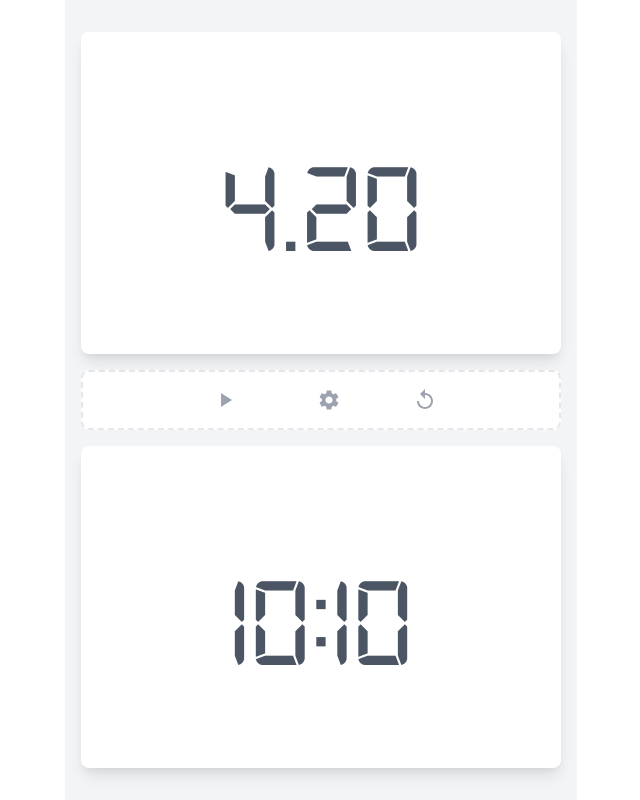
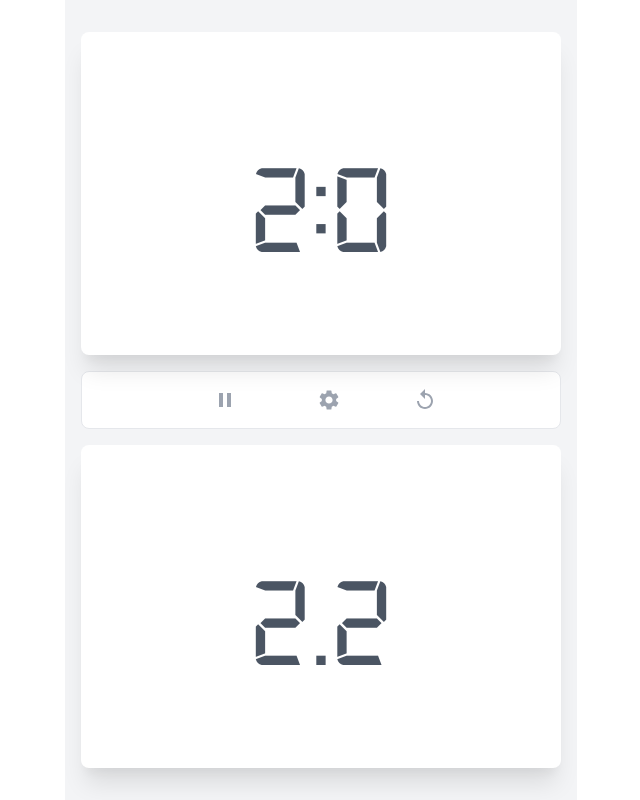
Before and after one commit to iqbaltawakkal/chessclock, a React app: page / in a window 1280 px wide. Shown: the whole page, without its empty margins (319-959 px from the left). Built offline with nearby package versions, Linux system fonts and the light colour scheme; the HTML template or start-up script is replaced by a standard one.

Commit message:
timer implementation

```diff
--- a/src/views/Home.jsx
+++ b/src/views/Home.jsx
@@ -1,24 +1,92 @@
-import React, { useState } from "react";
+import React, { useEffect, useState } from "react";
 import { MdPlayArrow, MdReplay, MdSettings, MdPause } from "react-icons/md";
 
+let intervalTop, intervalBottom;
+
 const Home = () => {
+  const intervalTime = 100;
+  const increment = 0;
   const [isPaused, setIsPaused] = useState(false);
+  const [onTicking, setOnTicking] = useState("");
+  const [timerTop, setTimerTop] = useState(120000);
+  const [timerBottom, setTimerBottom] = useState(2200);
+
+  const timerTopAction = () => {
+    setOnTicking("bottom");
+    clearInterval(intervalBottom);
+    setTimerBottom((timerBottom) => timerBottom + increment);
+    intervalTop = setInterval(() => {
+      setTimerTop((timerTop) => timerTop - intervalTime);
+    }, intervalTime);
+  };
+
+  const timerBottomAction = () => {
+    setOnTicking("top");
+    clearInterval(intervalTop);
+    setTimerTop((timerTop) => timerTop + increment);
+    intervalBottom = setInterval(() => {
+      setTimerBottom((timerBottom) => timerBottom - intervalTime);
+    }, intervalTime);
+  };
+
+  const getMinutes = (time) => {
+    return Math.floor(time / 60000);
+  };
+
+  const getSeconds = (time) => {
+    return time < 60000
+      ? (time - getMinutes(time) * 60000) / 1000
+      : Math.floor((time - getMinutes(time) * 60000) / 1000);
+  };
+
+  useEffect(() => {
+    if (isPaused) {
+      clearInterval(intervalTop);
+      clearInterval(intervalBottom);
+    } else {
+      if (onTicking == "top") {
+        intervalBottom = setInterval(() => {
+          setTimerBottom((timerBottom) => timerBottom - intervalTime);
+        }, intervalTime);
+      } else if (onTicking == "bottom") {
+        intervalTop = setInterval(() => {
+          setTimerTop((timerTop) => timerTop - intervalTime);
+        }, intervalTime);
+      }
+    }
+  }, [isPaused]);
+
+  useEffect(() => {
+    if (timerTop <= 0 || timerBottom <= 0) {
+      clearInterval(intervalTop);
+      clearInterval(intervalBottom);
+    }
+  }, [timerTop, timerBottom]);
+
   return (
     <>
       <main>
         <div className="max-w-lg mx-auto  ">
           <div className="min-h-screen py-8 px-4 flex flex-col space-y-4 bg-gray-100">
-            <div className="  flex-grow relative ">
-              <button className="block bg-white font-digital text-gray-600 text-9xl text-center w-full shadow-lg rounded-lg outline-none focus:outline-none focus:shadow-sm absolute top-0 bottom-0 overflow-hidden">
-                4.20
+            <div className="flex-grow relative">
+              <button
+                disabled={onTicking === "top" && isPaused}
+                className={`block bg-white font-digital text-gray-600 text-9xl text-center w-full shadow-xl rounded-lg outline-none focus:outline-none focus:shadow-sm absolute top-0 bottom-0 overflow-hidden ${
+                  timerTop <= 0 && "bg-red-400"
+                }`}
+                onClick={() => timerBottomAction()}
+              >
+                {timerTop > 60000 && getMinutes(timerTop) + ":"}
+                {getSeconds(timerTop)}
               </button>
             </div>
-            <div className="bg-white flex-grow-0 flex space-x-14 justify-center text-2xl border-2 border-dashed border-gray-200 rounded-lg px-4 text-center text-gray-400">
+            <div className="bg-white flex-grow-0 flex space-x-14 justify-center text-2xl border border-gray-200 rounded-lg px-4 text-center text-gray-400">
               <button
+                disabled={!onTicking}
                 onClick={() => setIsPaused(!isPaused)}
                 className="p-2 m-2 focus:outline-none "
               >
-                {isPaused ? <MdPause></MdPause> : <MdPlayArrow></MdPlayArrow>}
+                {isPaused ? <MdPlayArrow></MdPlayArrow> : <MdPause></MdPause>}
               </button>
               <button className="p-2 m-2 focus:outline-none ">
                 <MdSettings></MdSettings>
@@ -28,8 +96,15 @@ const Home = () => {
               </button>
             </div>
             <div className="flex-grow relative ">
-              <button className="bg-white block font-digital text-gray-600 text-9xl text-center w-full shadow-lg rounded-lg outline-none focus:outline-none focus:shadow-sm absolute top-0 bottom-0 overflow-hidden">
-                10:10
+              <button
+                disabled={onTicking === "bottom" && isPaused}
+                className={`block bg-white font-digital text-gray-600 text-9xl text-center w-full shadow-xl rounded-lg outline-none focus:outline-none focus:shadow-sm absolute top-0 bottom-0 overflow-hidden ${
+                  timerBottom <= 0 && "bg-red-400"
+                }`}
+                onClick={() => timerTopAction()}
+              >
+                {timerBottom > 60000 && getMinutes(timerBottom) + ":"}
+                {getSeconds(timerBottom)}
               </button>
             </div>
           </div>
```
